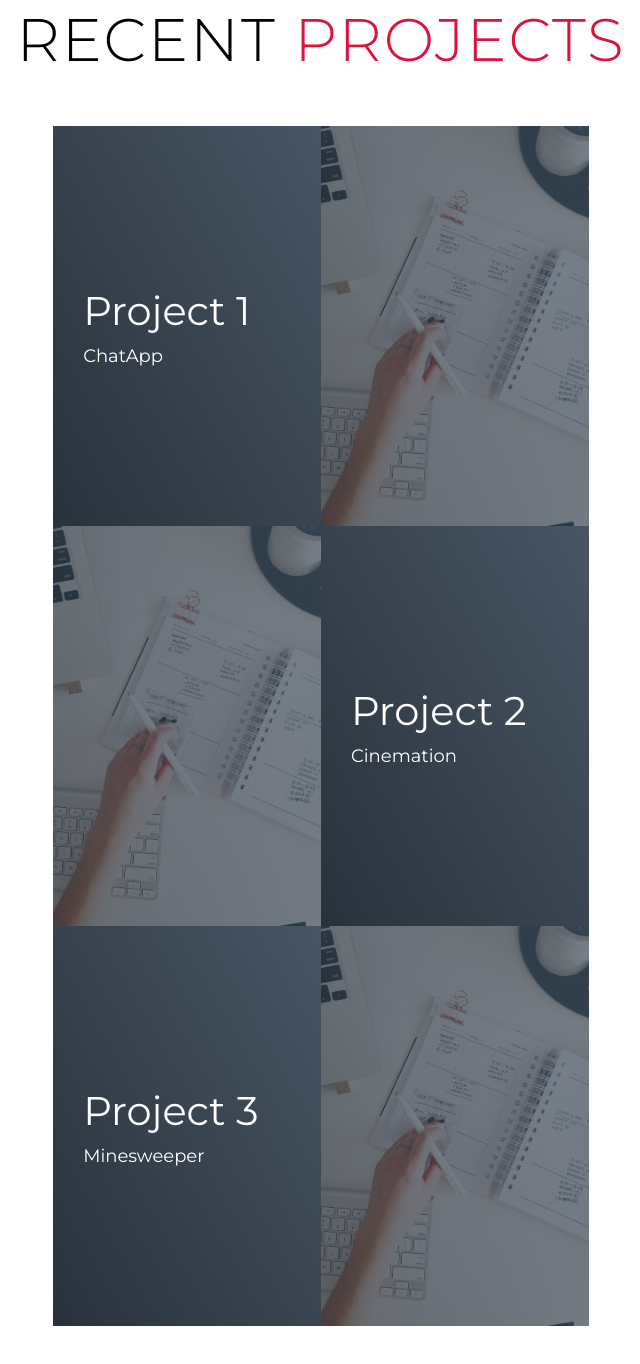
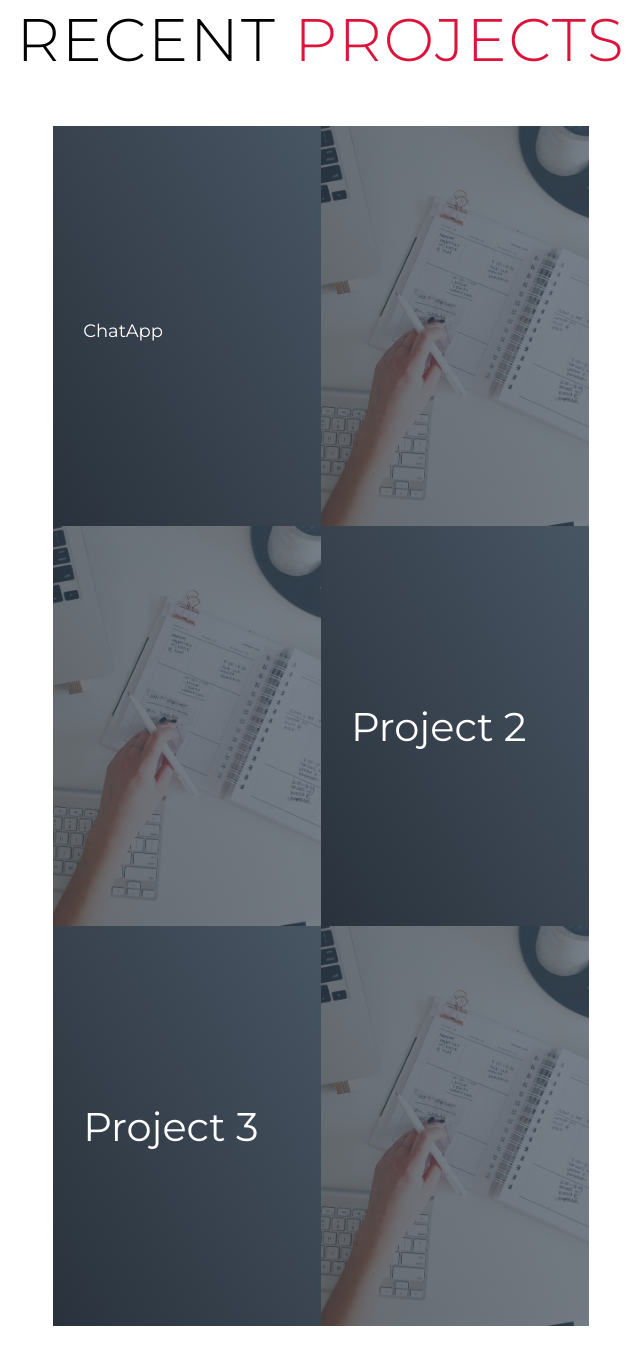
Before and after one commit to aysinghal2001/edutech-site, a plain HTML site: page index.html in a window 1280 px wide. Shown: the part 1792-3156 px from the top of the page, without its empty margins (319-959 px from the left). Drawn offline with Linux system fonts and the light colour scheme.

Commit message:
Update index.html

```diff
--- a/index.html
+++ b/index.html
@@ -90,7 +90,7 @@
       <div class="all-projects">
         <div class="project-item">
           <div class="project-info">
-            <h1>Project 1</h1>
+
             <h2>ChatApp</h2>
           </div>
           <div class="project-img">
@@ -100,7 +100,7 @@
         <div class="project-item">
           <div class="project-info">
             <h1>Project 2</h1>
-            <h2>Cinemation</h2>
+
           </div>
           <div class="project-img">
             <img src="./img/img-1.png" alt="img">
@@ -109,7 +109,7 @@
         <div class="project-item">
           <div class="project-info">
             <h1>Project 3</h1>
-            <h2>Minesweeper</h2>
+
           </div>
           <div class="project-img">
             <img src="./img/img-1.png" alt="img">
```
